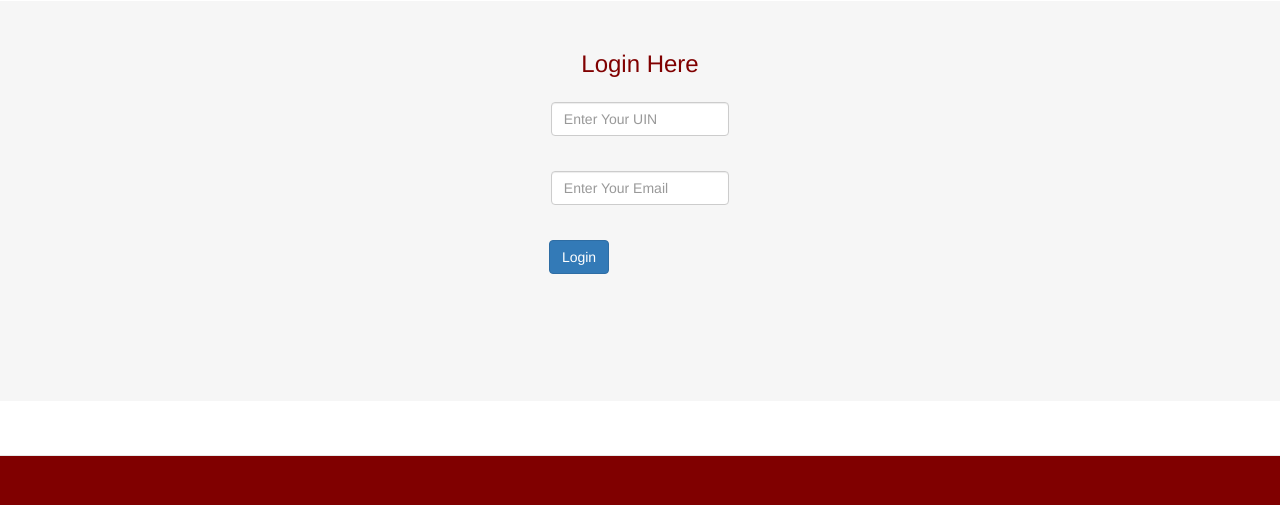
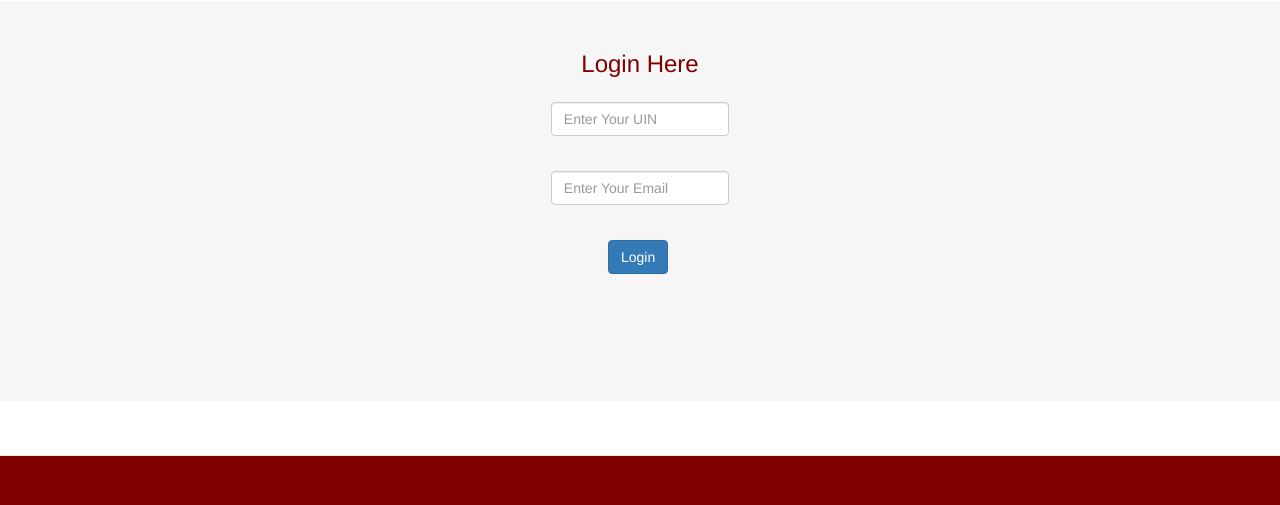
Before and after one commit to satvirgrewal/AppointmentSystem, a PHP site: page /signin.php in a window 1280 px wide. Shown: the part 295-800 px from the top of the page. Run offline with PHP 8.4, Linux system fonts and the light colour scheme; some libraries are stand-ins or nearby versions.

Commit message:
Update signin.php

```diff
--- a/signin.php
+++ b/signin.php
@@ -145,7 +145,7 @@
 					</div>
 			<center>
 
-        <button type="button" id="login" name="login" class="btn btn-primary pull-right" style="margin-right:120px;size:50px;">Login</button>
+        <button type="button" id="login" name="login" class="btn btn-primary pull-center" style="margin-center:120px;size:50px;">Login</button>
 		<label class="lbl" id='msg1'></label>
 		</center>
 
```
